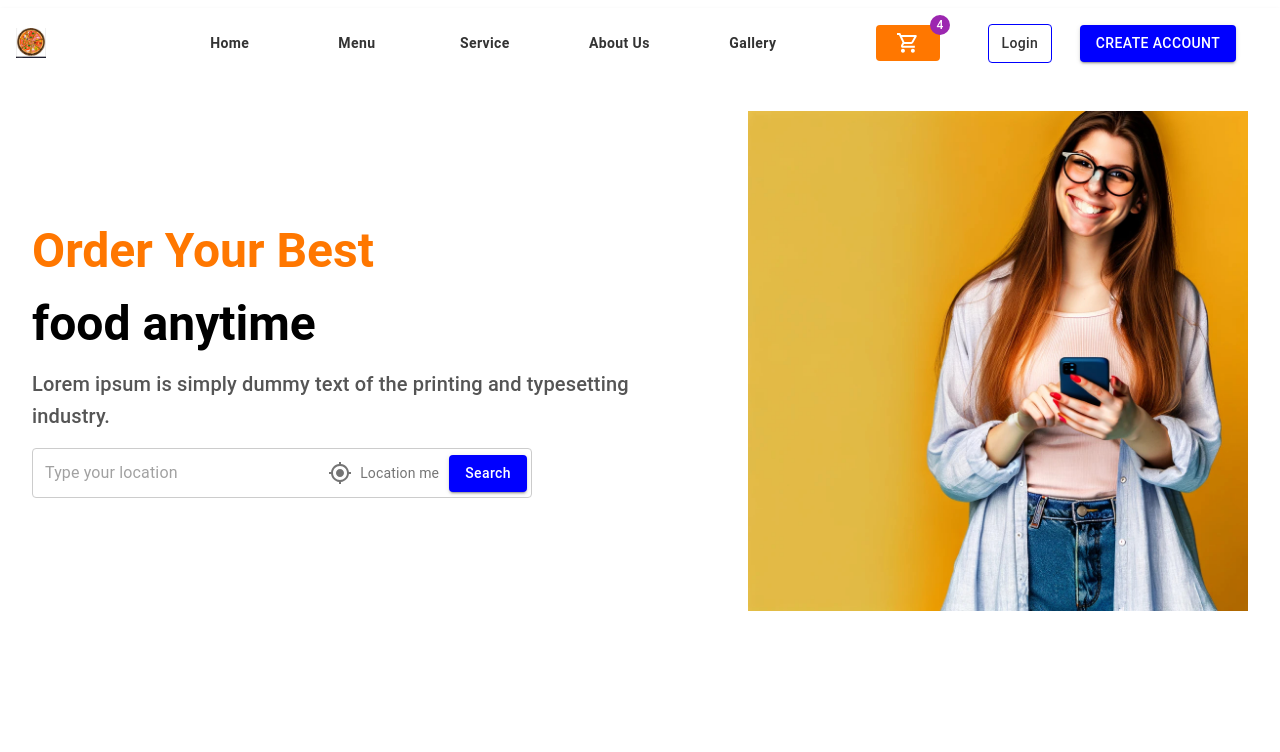
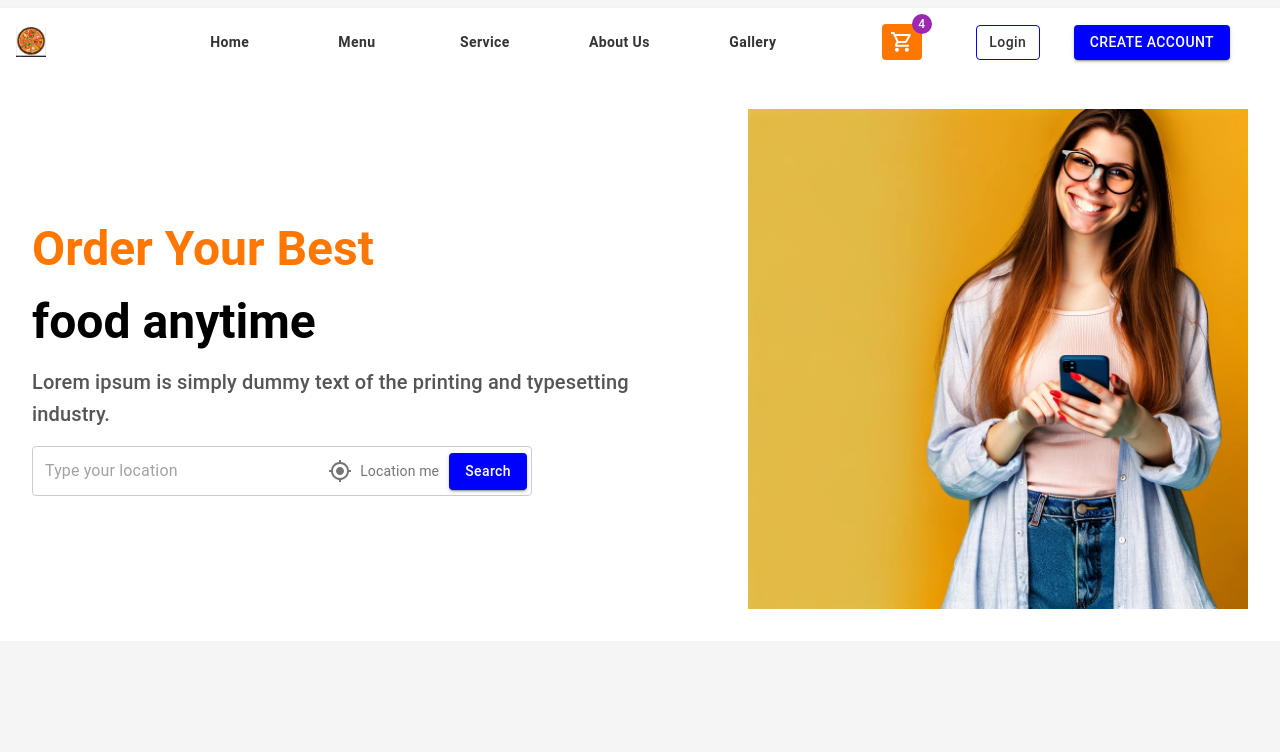
Before and after one commit to CaptainLazarus/nextj_practice, a Next.js app: page / in a window 1280 px wide. Shown: the top 752 px of the page. Built offline with nearby package versions, Linux system fonts and the light colour scheme.

Commit message:
Fixed header buttons size

```diff
--- a/app/components/Header.js
+++ b/app/components/Header.js
@@ -93,7 +93,9 @@ export default function Navbar() {
       <Box style={{ display: 'flex', alignItems: 'center', justifyContent: 'space-evenly', flex: 3, width: '100%'}}>
       <Badge badgeContent={4} color="secondary">
         <Button style={{
-          backgroundColor: '#ff7700'
+          backgroundColor: '#ff7700',
+          minWidth: '2.5em',
+          minHeight: '2.5em'
         }}>
           <ShoppingCartOutlinedIcon style={{
           color: 'white',
@@ -107,7 +109,8 @@ export default function Navbar() {
               color: '#333',
               textTransform: 'none',
               marginLeft: '20px',
-              border: '1px solid blue'
+              border: '1px solid blue',
+              height: '2.5em'
             }}
           >
             Login
@@ -116,7 +119,8 @@ export default function Navbar() {
         <Link href="/register" passHref>
           <Button variant="contained"
             style={{
-              backgroundColor: 'blue'
+              backgroundColor: 'blue',
+              height: '2.5em'
             }}
           >
             Create Account
--- a/app/globals.css
+++ b/app/globals.css
@@ -16,15 +16,11 @@
   }
 }
 
-/* body {
-  color: rgb(var(--foreground-rgb));
-  background: linear-gradient(
-      to bottom,
-      transparent,
-      rgb(var(--background-end-rgb))
-    )
-    rgb(var(--background-start-rgb));
-} */
+body {
+  color: 'black';
+  font-weight: 700;
+  background: whitesmoke;
+}
 
 @layer utilities {
   .text-balance {
```
